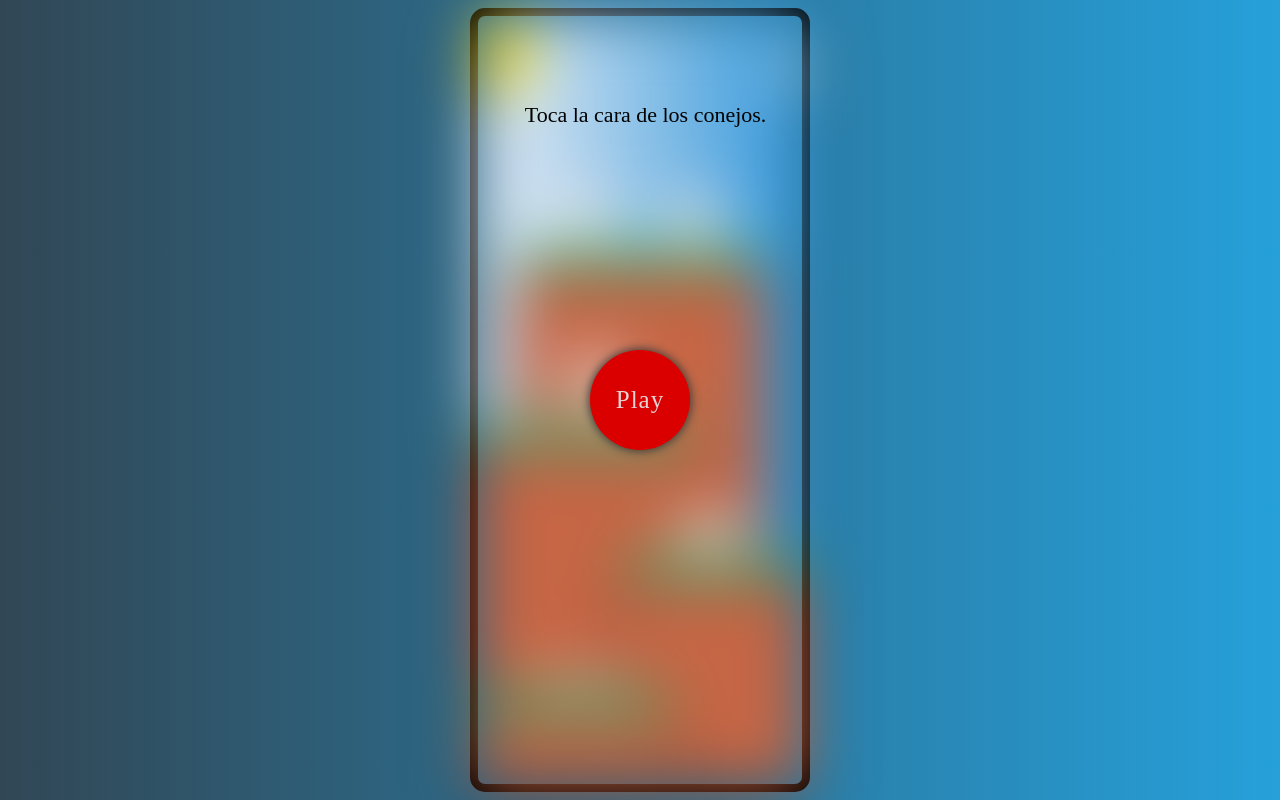
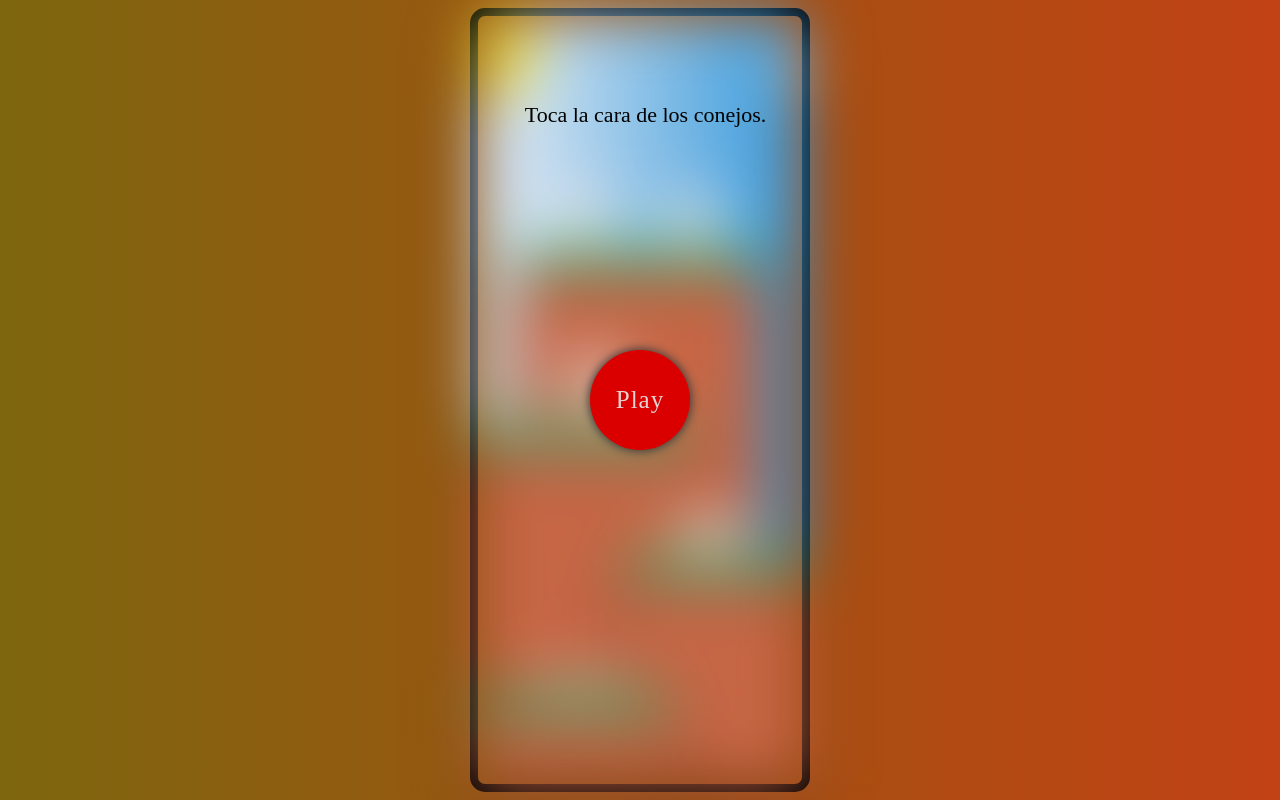
Before and after one commit to Omarsan-av/Animatioland, a plain HTML site: page index.html in a window 1280 px wide. Drawn offline with Linux system fonts and the light colour scheme.

Commit message:
se cambia el color del fondo

```diff
--- a/css/mobile.css
+++ b/css/mobile.css
@@ -15,9 +15,9 @@ body
    width: 100%;
    display: grid;
    place-items: center;
-   background: #314755;  /* fallback for old browsers */
-   background: -webkit-linear-gradient(to left, #26a0da, #314755);  /* Chrome 10-25, Safari 5.1-6 */
-   background: linear-gradient(to left, #26a0da, #314755); /* W3C, IE 10+/ Edge, Firefox 16+, Chrome 26+, Opera 12+, Safari 7+ */
+   background: #7d660e;  /* fallback for old browsers */
+   background: -webkit-linear-gradient(to left, #c24215, #7d660e);  /* Chrome 10-25, Safari 5.1-6 */
+   background: linear-gradient(to left, #c24215, #7d660e); /* W3C, IE 10+/ Edge, Firefox 16+, Chrome 26+, Opera 12+, Safari 7+ */
 }
 
 .phone
```
